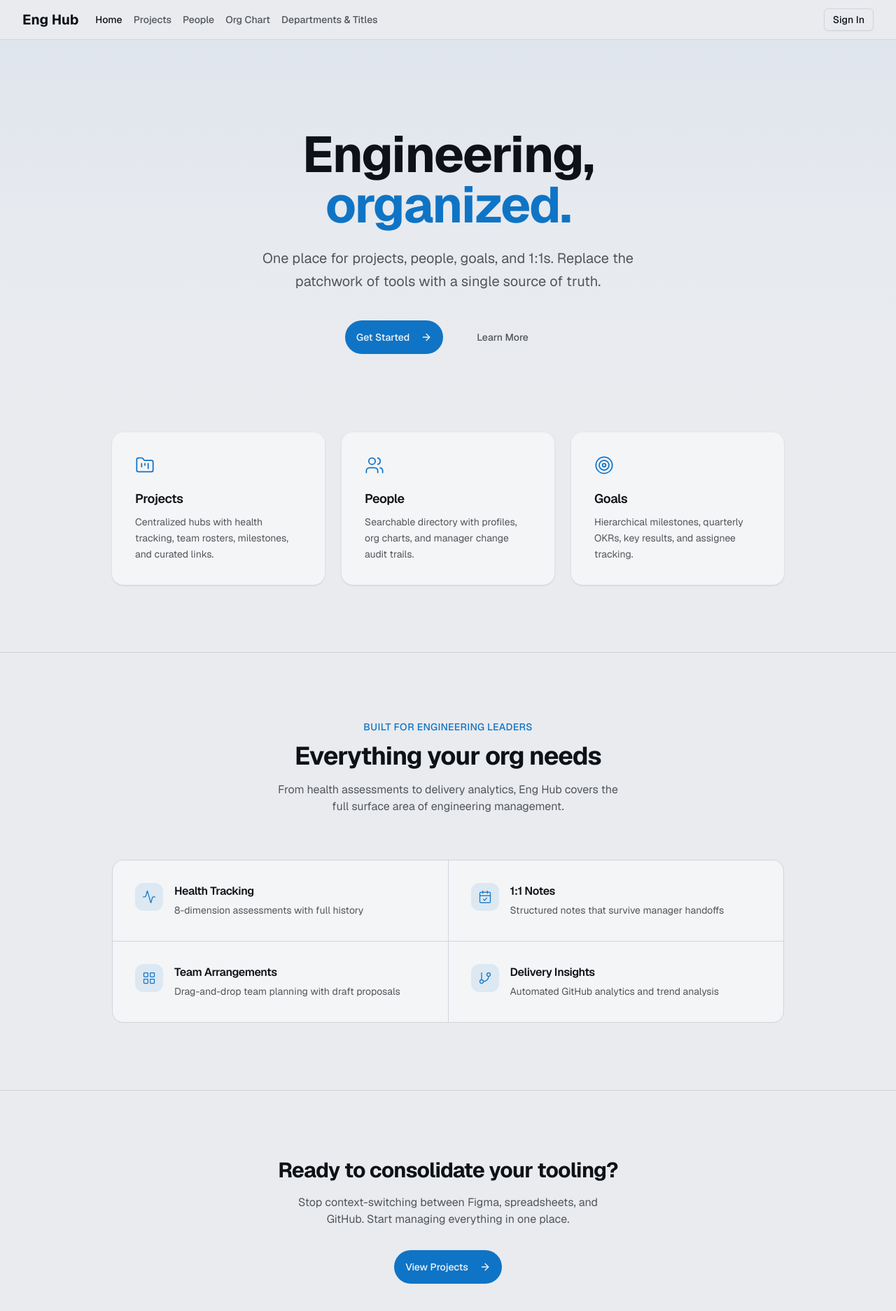
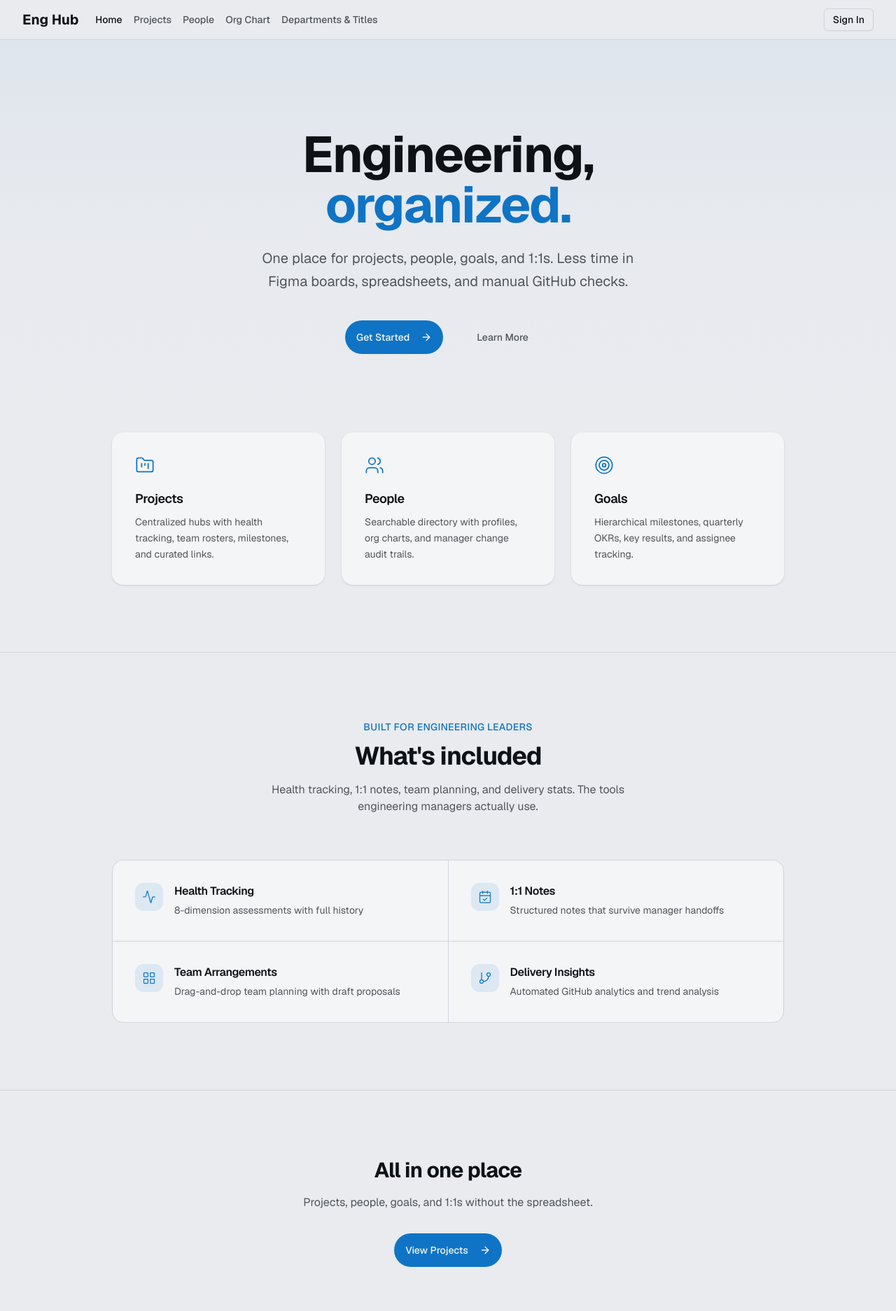
Before and after one commit to sotomaque/eng-hub, a Next.js app in the folder apps/web/: page / in a window 1280 px wide. Shown: the top 1874 px of the page at 70% size. Built offline with nearby package versions, Linux system fonts and the light colour scheme; no server answers.

Commit message:
chore: humanizer

```diff
--- a/apps/web/app/faq/page.tsx
+++ b/apps/web/app/faq/page.tsx
@@ -93,7 +93,7 @@ const features = [
     icon: Users,
     title: "People Directory & Profiles",
     description:
-      "A central directory for the engineering organization with searchable profiles, manager hierarchies, and an audit trail of every reporting change.",
+      "The directory for your engineering org. Searchable profiles, manager hierarchies, and a full audit trail for every reporting change.",
     items: [
       "Searchable, paginated people table with filters by project, department, and title",
       "Person profiles showing projects, teams, manager, direct reports, and roadmap assignments",
@@ -118,8 +118,8 @@ export default function FAQPage() {
             What can Eng Hub do?
           </h1>
           <p className="text-muted-foreground mx-auto mt-6 max-w-xl text-lg leading-relaxed">
-            A unified engineering management platform that replaces Figma boards, spreadsheets,
-            personal docs, and manual repo spelunking with a single source of truth.
+            Everything below replaces a Figma board, a spreadsheet, a personal doc, and a lot of
+            manual GitHub checking.
           </p>
         </div>
       </section>
--- a/apps/web/app/page.tsx
+++ b/apps/web/app/page.tsx
@@ -73,8 +73,8 @@ export default function HomePage() {
             <span className="text-primary">organized.</span>
           </h1>
           <p className="text-muted-foreground mx-auto mt-6 max-w-xl text-lg leading-relaxed sm:text-xl">
-            One place for projects, people, goals, and 1:1s. Replace the patchwork of tools with a
-            single source of truth.
+            One place for projects, people, goals, and 1:1s. Less time in Figma boards,
+            spreadsheets, and manual GitHub checks.
           </p>
 
           <div className="mt-10 flex items-center justify-center gap-4">
@@ -123,12 +123,10 @@ export default function HomePage() {
             <p className="text-primary text-sm font-medium tracking-wide uppercase">
               Built for engineering leaders
             </p>
-            <h2 className="mt-3 text-3xl font-bold tracking-tight sm:text-4xl">
-              Everything your org needs
-            </h2>
+            <h2 className="mt-3 text-3xl font-bold tracking-tight sm:text-4xl">What's included</h2>
             <p className="text-muted-foreground mx-auto mt-4 max-w-lg text-base">
-              From health assessments to delivery analytics, Eng Hub covers the full surface area of
-              engineering management.
+              Health tracking, 1:1 notes, team planning, and delivery stats. The tools engineering
+              managers actually use.
             </p>
           </div>
 
@@ -151,12 +149,9 @@ export default function HomePage() {
       {/* CTA */}
       <section className="border-t">
         <div className="mx-auto max-w-3xl px-4 py-24 text-center sm:px-6 lg:px-8">
-          <h2 className="text-2xl font-bold tracking-tight sm:text-3xl">
-            Ready to consolidate your tooling?
-          </h2>
+          <h2 className="text-2xl font-bold tracking-tight sm:text-3xl">All in one place</h2>
           <p className="text-muted-foreground mx-auto mt-4 max-w-md text-base">
-            Stop context-switching between Figma, spreadsheets, and GitHub. Start managing
-            everything in one place.
+            Projects, people, goals, and 1:1s without the spreadsheet.
           </p>
           <div className="mt-8">
             <Button asChild size="lg" className="h-12 rounded-full px-8">
```
